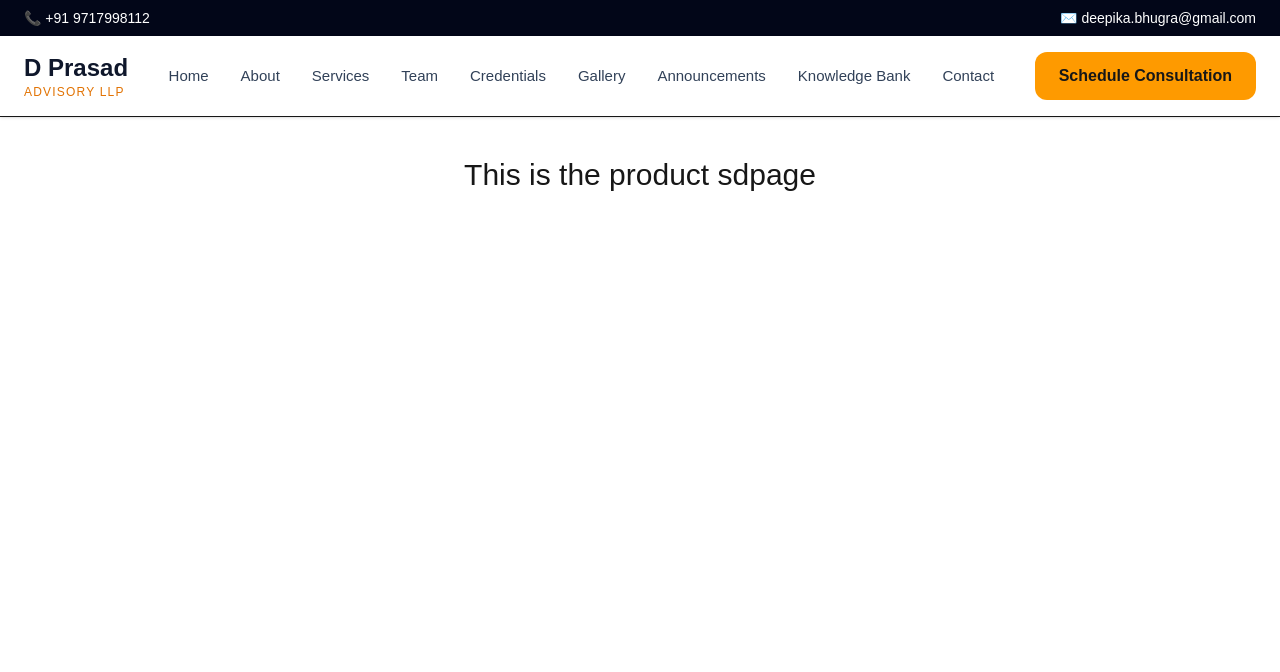
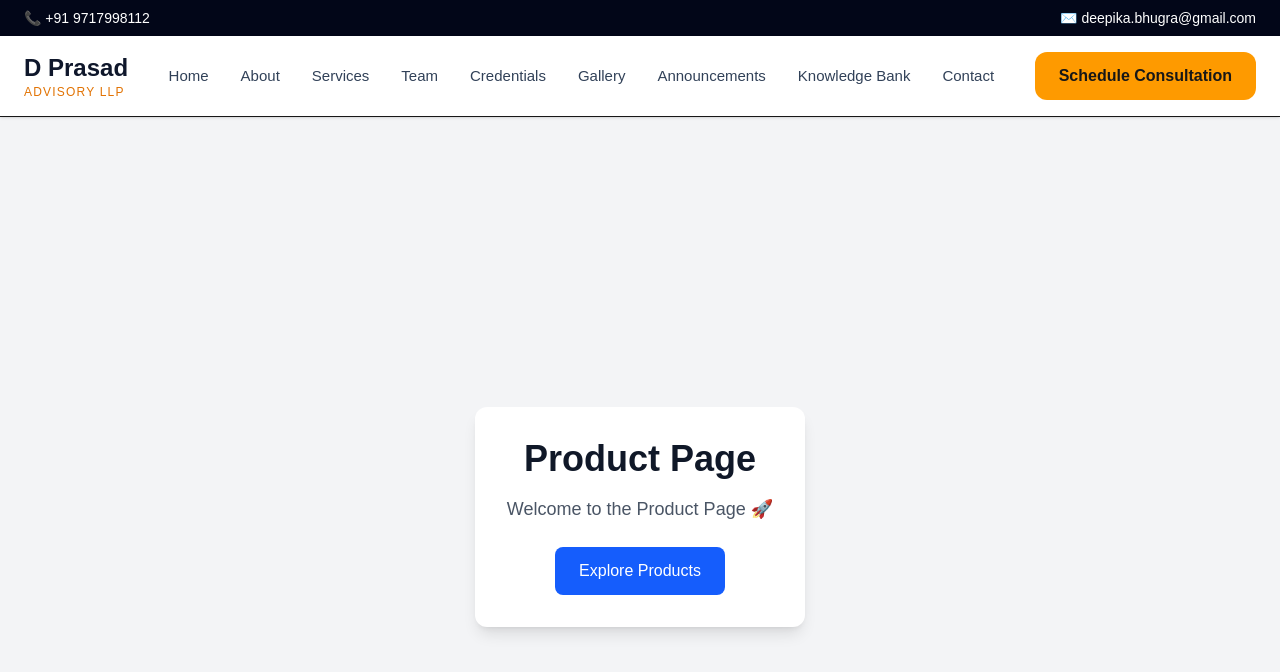
Before and after one commit to Himanshu-Gupta0007/fullstack-framework, a Next.js app: page /product in a window 1280 px wide. Shown: the top 672 px of the page. Built offline with nearby package versions, Linux system fonts and the light colour scheme.

Commit message:
added num interface

```diff
--- a/app/product/page.tsx
+++ b/app/product/page.tsx
@@ -1,10 +1,21 @@
-import React from 'react'
+const Page = () => {
+  return (
+    <main className="flex min-h-screen items-center justify-center bg-gray-100 px-4">
+      <div className="rounded-xl bg-white p-8 shadow-lg text-center">
+        <h1 className="text-4xl font-bold text-gray-900">
+          Product Page
+        </h1>
 
-const page = () => {
-  return (
-    <div className='text-3xl text-center mt-10'>This is the product
-      sdpage</div>
-  )
-}
+        <p className="mt-4 text-lg text-gray-600">
+          Welcome to the Product Page 🚀
+        </p>
 
-export default page
+        <button className="mt-6 rounded-lg bg-blue-600 px-6 py-3 text-white transition hover:bg-blue-700">
+          Explore Products
+        </button>
+      </div>
+    </main>
+  );
+};
+
+export default Page;
```
